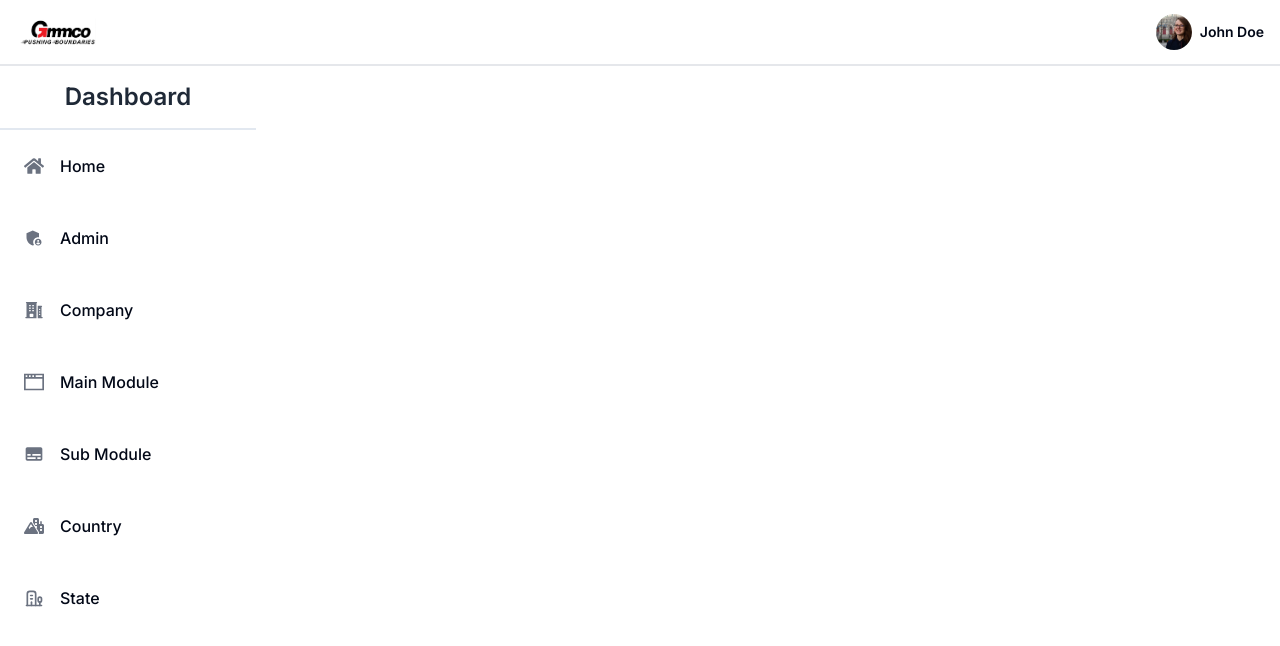
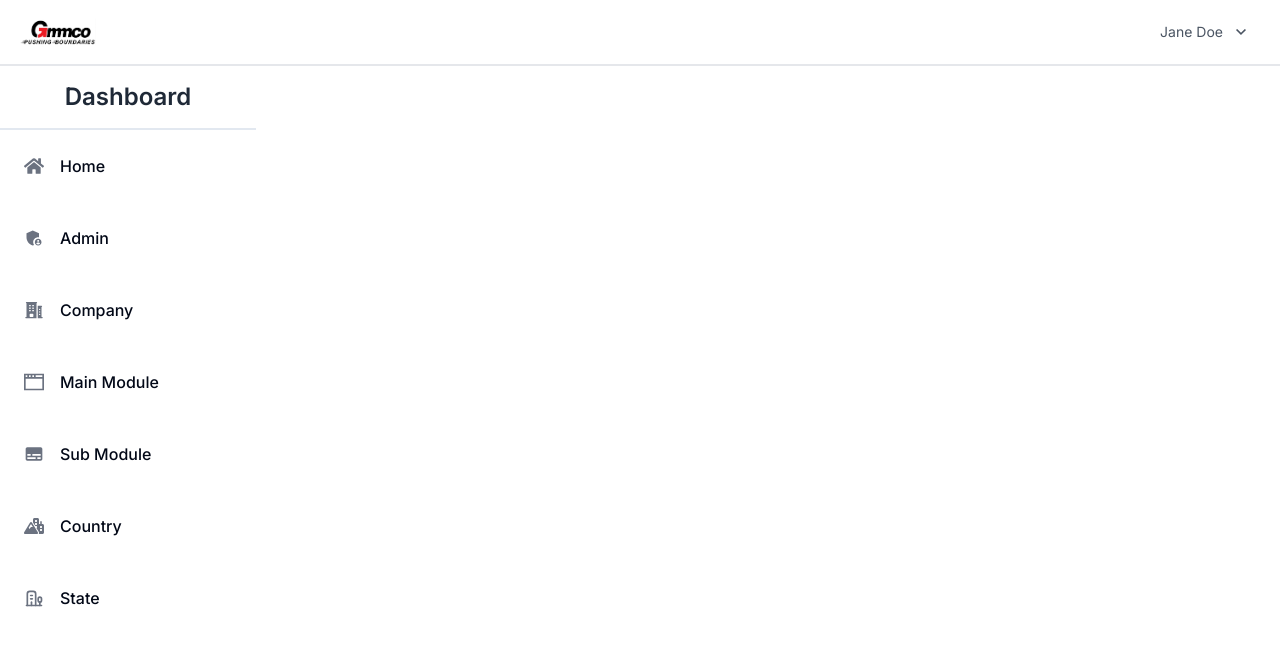
Before and after one commit to KishoreBabu420/ilms-next, a Next.js app: page /dashboard in a window 1280 px wide. Shown: the top 646 px of the page. Built offline with nearby package versions, Linux system fonts and the light colour scheme.

Commit message:
complete navigation

```diff
--- a/components/navigation/navbar.tsx
+++ b/components/navigation/navbar.tsx
@@ -19,18 +19,7 @@ export const Navbar = () => {
                 />
               </div>
 
-              <div className='md:space-x-6 justify-end items-center ml-auto flex space-x-3'>
-                <div className='justify-center items-center flex relative'>
-                  <Image
-                    src='/assets/user.jpg'
-                    className='object-cover btn- h-9 w-9 rounded-full mr-2 bg-gray-300'
-                    alt='person'
-                    width={50}
-                    height={50}
-                  />
-                  <p className='font-semibold text-sm'>John Doe</p>
-                </div>
-              </div>
+              <UserIcon />
             </div>
           </div>
         </div>
--- a/components/navigation/sidebar.tsx
+++ b/components/navigation/sidebar.tsx
@@ -11,7 +11,10 @@ export const Sidebar = () => {
       <ul>
         {menuItems.map(({ icon, text }) => {
           return (
-            <li className='flex items-center p-6 hover:bg-gray-100 '>
+            <li
+              className='flex items-center p-6 hover:bg-gray-100 '
+              key={text}
+            >
               <Link
                 className='flex items-center space-x-4'
                 href='#'
--- a/components/navigation/userIcon.tsx
+++ b/components/navigation/userIcon.tsx
@@ -1,16 +1,14 @@
+'use client';
+
 import { useState } from 'react';
 import Link from 'next/link';
 
-import { useAdminGlobalContext } from '../../context/admin.context';
+import Image from 'next/image';
 
-const UserIcon = () => {
+export const UserIcon = () => {
   const [isOpen, setIsOpen] = useState(false);
 
-  const { logout } = useAdminGlobalContext();
-
-  const logoutHandler = (e) => {
-    logout();
-  };
+  const logoutHandler = (e) => {};
 
   const toggleHandler = () => {
     setIsOpen(!isOpen);
@@ -49,10 +47,12 @@ const UserIcon = () => {
           href='#'
           className='flex items-center p-3 -mt-2 text-sm text-gray-600 transition-colors duration-300 transform dark:text-gray-300 hover:bg-gray-100 dark:hover:bg-gray-700 dark:hover:text-white'
         >
-          <img
+          <Image
             className='flex-shrink-0 object-cover mx-1 rounded-full w-9 h-9'
-            src='https://images.unsplash.com/photo-1535713875002-d1d0cf377fde?q=80&w=2080&auto=format&fit=crop&ixlib=rb-4.0.3&ixid=M3wxMjA3fDB8MHxwaG90by1wYWdlfHx8fGVufDB8fHx8fA%3D%3D'
+            src='/assets/user.jpg'
             alt='jane avatar'
+            width={50}
+            height={50}
           />
           <div className='mx-1'>
             <h1 className='text-sm font-semibold text-gray-700 dark:text-gray-200'>
@@ -67,7 +67,7 @@ const UserIcon = () => {
         <hr className='border-gray-200 dark:border-gray-700 ' />
 
         <Link
-          to='#'
+          href='#'
           className='block px-4 py-3 text-sm text-gray-600 capitalize transition-colors duration-300 transform dark:text-gray-300 hover:bg-gray-100 dark:hover:bg-gray-700 dark:hover:text-white'
         >
           view profile
@@ -76,14 +76,14 @@ const UserIcon = () => {
         <hr className='border-gray-200 dark:border-gray-700 ' />
 
         <Link
-          to='#'
+          href='#'
           className='block px-4 py-3 text-sm text-gray-600 capitalize transition-colors duration-300 transform dark:text-gray-300 hover:bg-gray-100 dark:hover:bg-gray-700 dark:hover:text-white'
         >
           Company profile
         </Link>
 
         <Link
-          to='#'
+          href='#'
           className='block px-4 py-3 text-sm text-gray-600 capitalize transition-colors duration-300 transform dark:text-gray-300 hover:bg-gray-100 dark:hover:bg-gray-700 dark:hover:text-white'
         >
           Team
@@ -92,7 +92,7 @@ const UserIcon = () => {
         <hr className='border-gray-200 dark:border-gray-700 ' />
 
         <Link
-          to='#'
+          href='#'
           className='block px-4 py-3 text-sm text-gray-600 capitalize transition-colors duration-300 transform dark:text-gray-300 hover:bg-gray-100 dark:hover:bg-gray-700 dark:hover:text-white'
         >
           Help
@@ -107,5 +107,3 @@ const UserIcon = () => {
     </div>
   );
 };
-
-export default UserIcon;
```
Also changed, not shown: tsconfig.json (+18 -5 lines).
